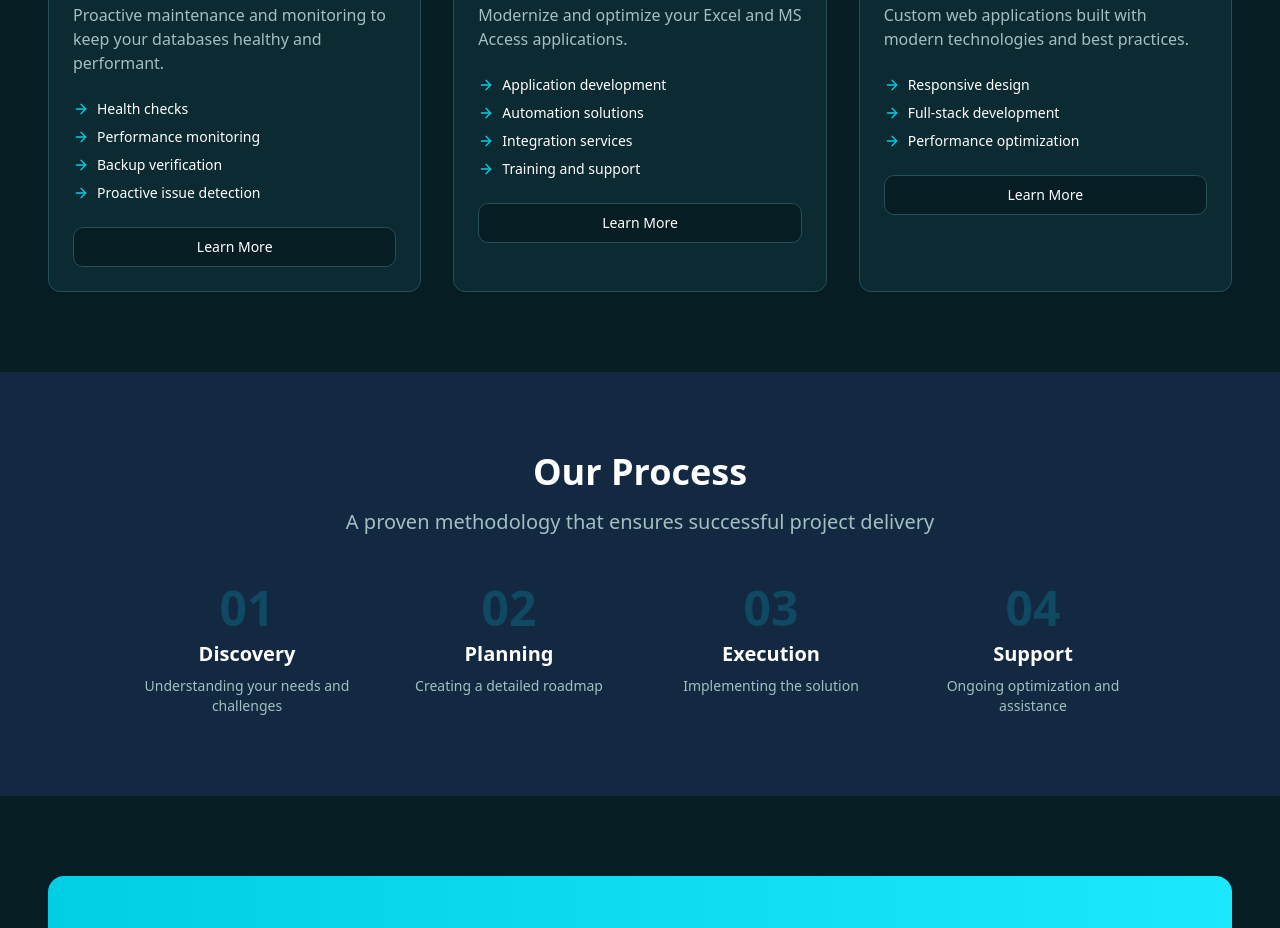
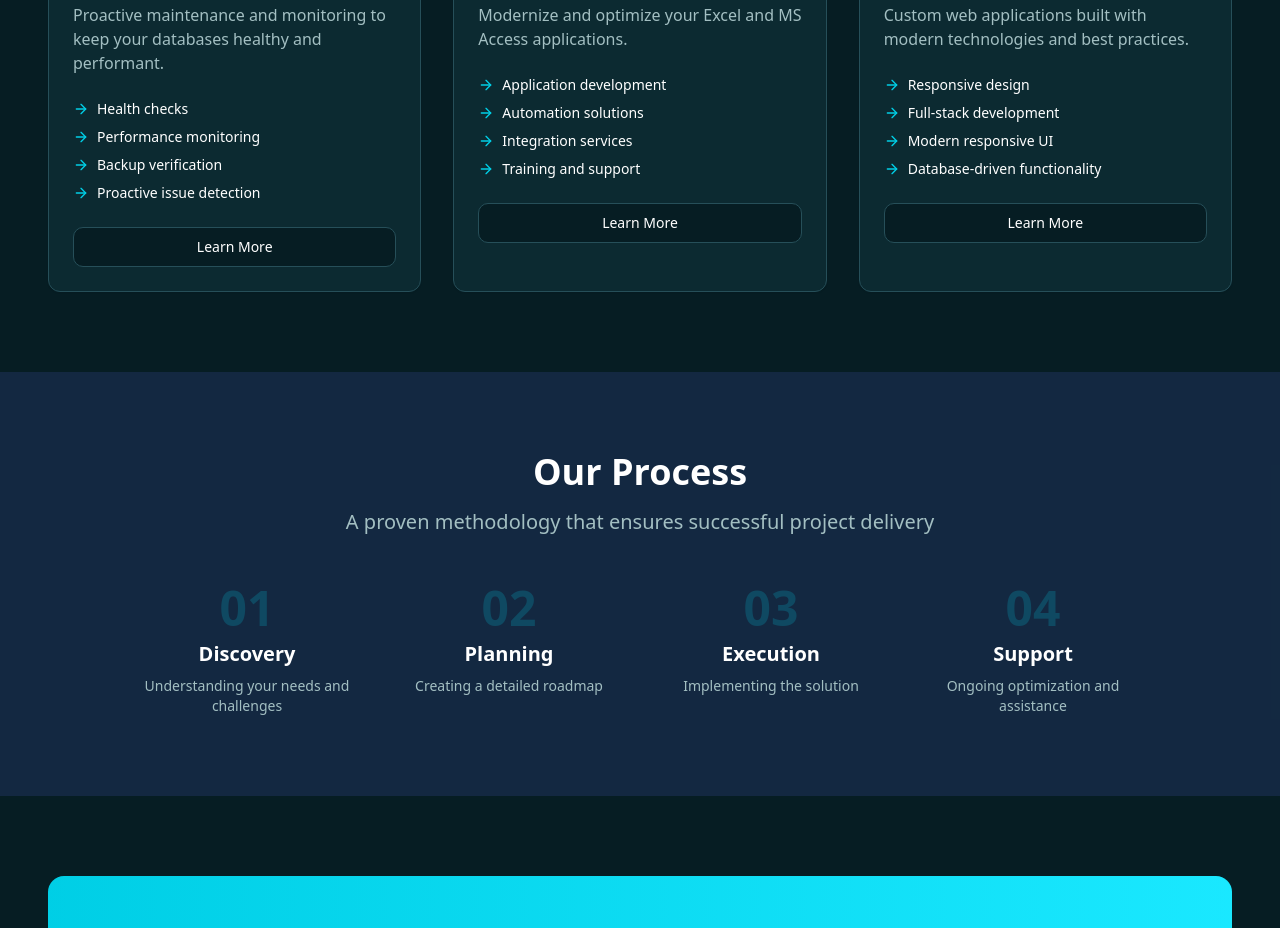
Before and after one commit to NexServConsulting/nexservconsulting, a React (Vite) app: page /services in a window 1280 px wide. Shown: the part 1060-1988 px from the top of the page. Built offline with nearby package versions, Linux system fonts and the light colour scheme; the HTML template or start-up script is replaced by a standard one.

Commit message:
Update Services.tsx

```diff
--- a/src/pages/Services.tsx
+++ b/src/pages/Services.tsx
@@ -68,7 +68,7 @@ const Services = () => {
       icon: Globe,
       title: "Web Development",
       description: "Custom web applications built with modern technologies and best practices.",
-      features: ["Responsive design", "Full-stack development", "Performance optimization"],
+      features: ["Responsive design", "Full-stack development", "Modern responsive UI", "Database-driven functionality"],
     },
   ];
 
```
